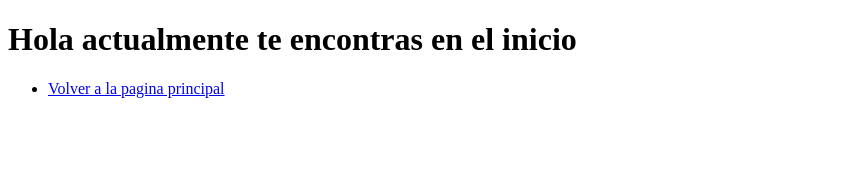
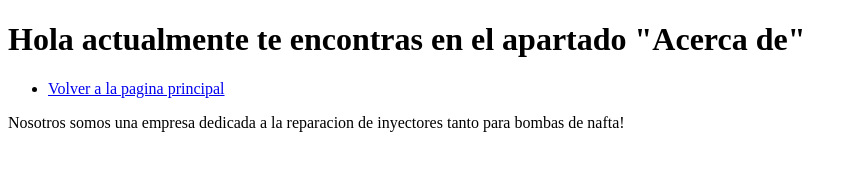
Before and after one commit to Luchoobarp/miprimerapaginweeb, a plain HTML site: page inde.html in a window 1280 px wide. Shown: the whole page, without its empty margins (0-857 px from the left). Drawn offline with Linux system fonts and the light colour scheme.

Commit message:
asdd
asd

```diff
--- a/inde.html
+++ b/inde.html
@@ -6,14 +6,14 @@
     <title>te encontras en inicio</title>
 </head>
 <body>
-    <h1>Hola actualmente te encontras en el inicio  </h1>
+    <h1>Hola actualmente te encontras en el apartado "Acerca de"  </h1>
     <header>
         <nav>
             <ul>
                  <li><a href="index.html">Volver a la pagina principal</a></li>
 
                 </ul>
-
+          <p> Nosotros somos una empresa dedicada a la reparacion de inyectores tanto para bombas de nafta!
         </nav>
     </header>
 </body>
```
